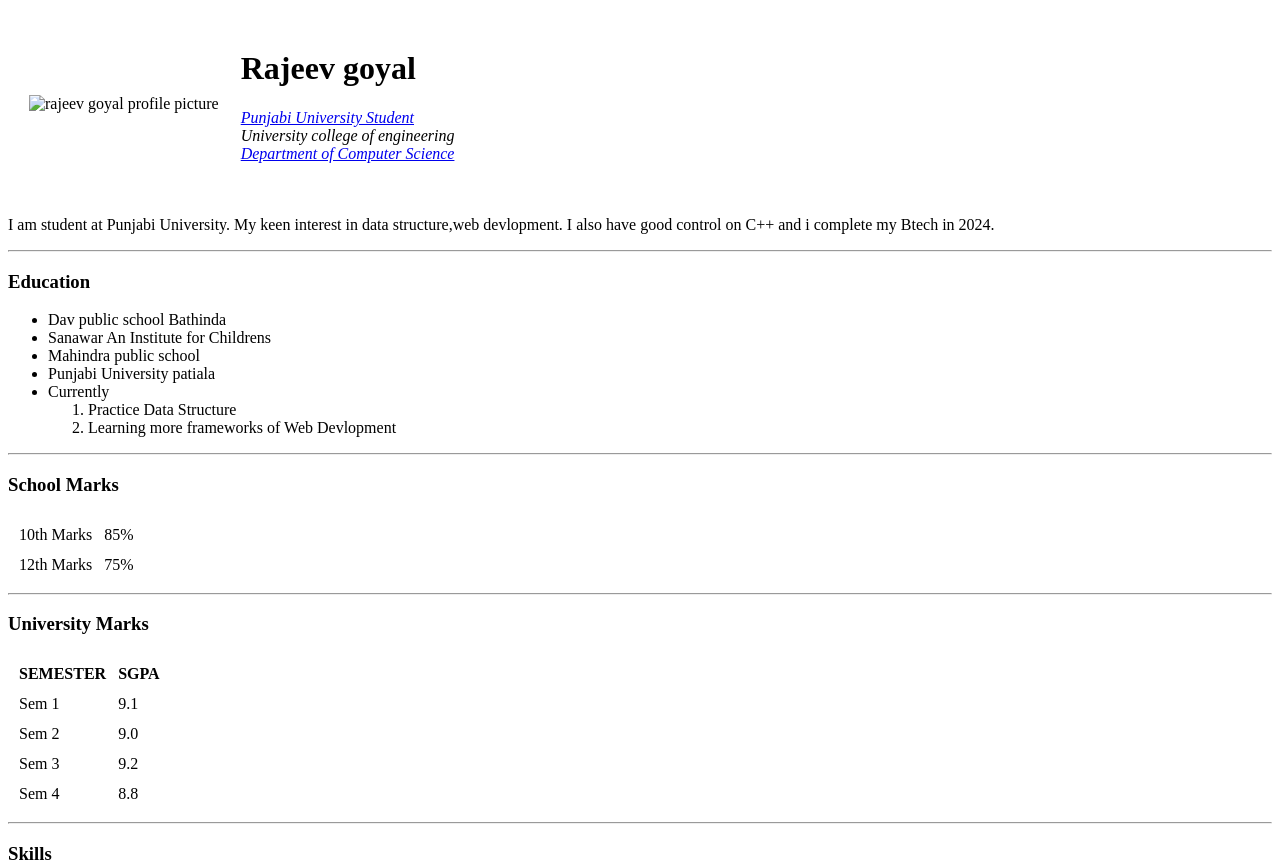
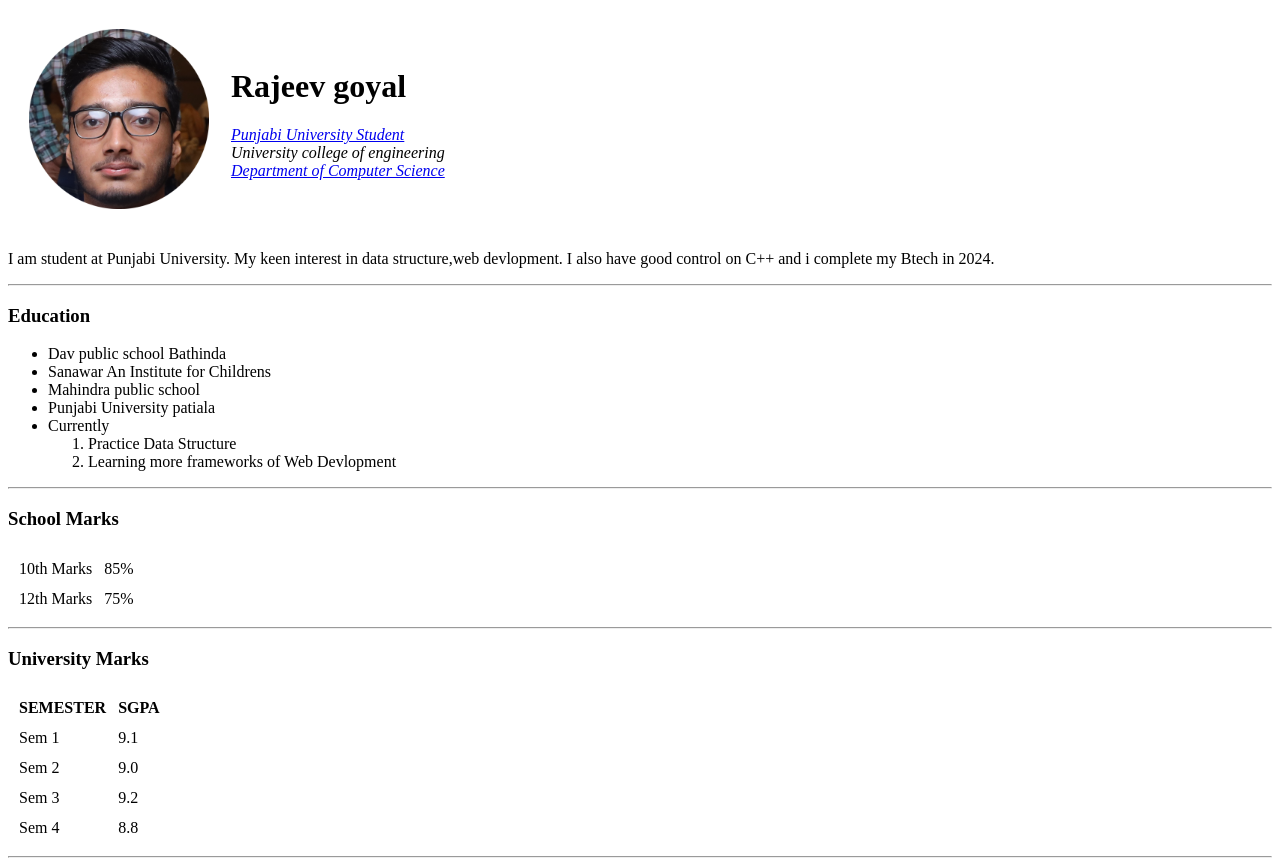
Before and after one commit to Rajeev1253/cv, a plain HTML site: page index.html in a window 1280 px wide. Shown: the top 868 px of the page. Drawn offline with Linux system fonts and the light colour scheme.

Commit message:
Update index.html

```diff
--- a/index.html
+++ b/index.html
@@ -9,7 +9,7 @@
 <body>
     <table cellspacing="20">
         <tr>
-            <td><img src="image/RAJEEV-modified.png" alt="rajeev goyal profile picture" width="180px"></td>
+            <td><img src="RAJEEV-modified.png" alt="rajeev goyal profile picture" width="180px"></td>
             <td><h1> Rajeev goyal</h1>
                 <p><em><a href="http://www.punjabiuniversity.ac.in/">Punjabi University Student</a></em><br>
                     <em>University college of engineering</em><br>
```
